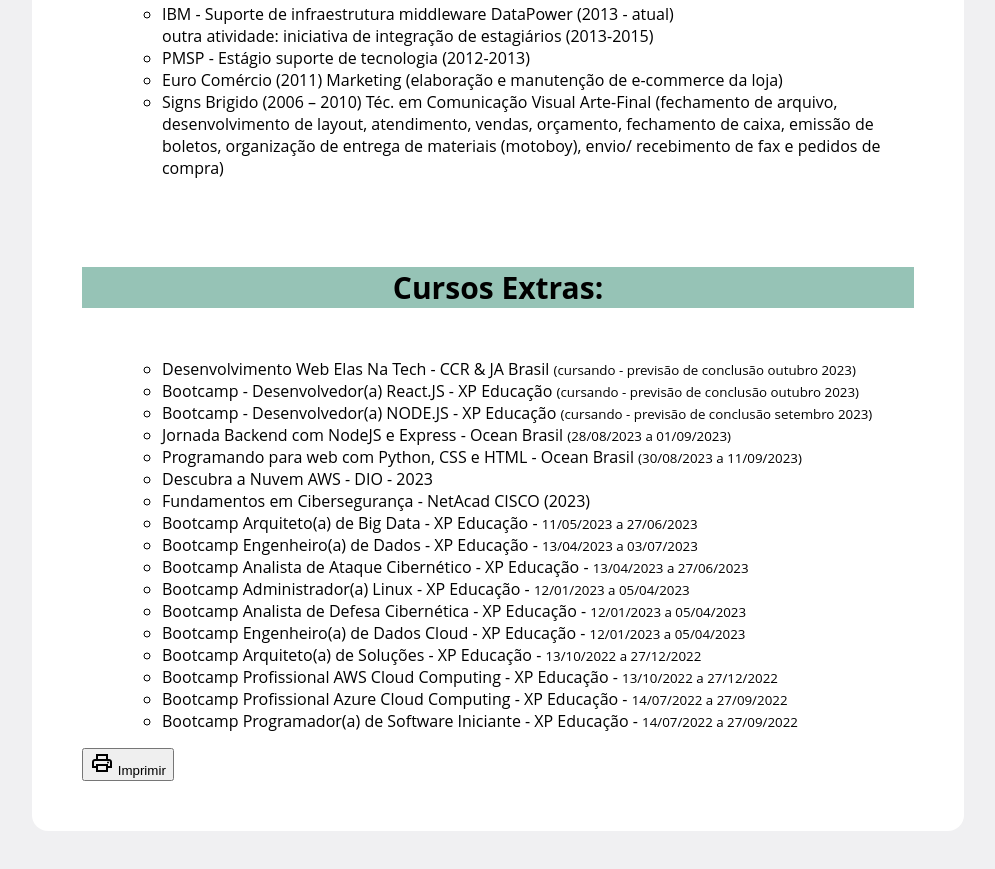
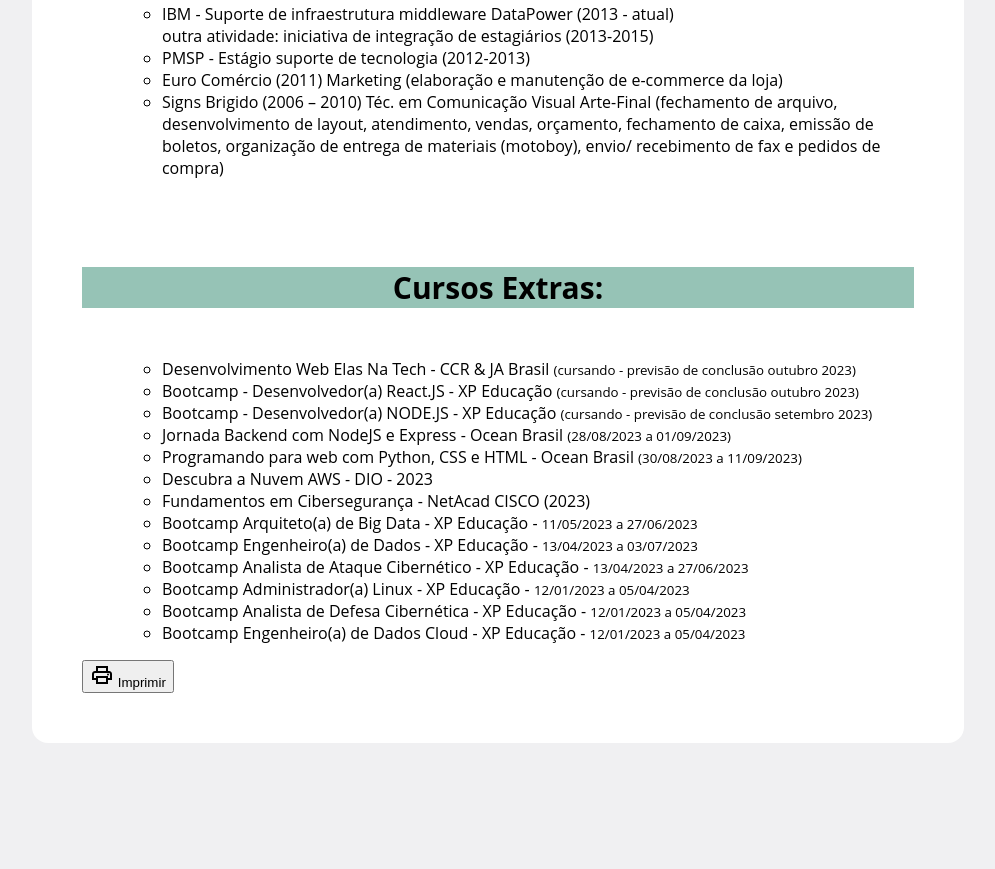
Before and after one commit to KarinPortfolio/curriculo, a plain HTML site: page index.html in a window 1280 px wide. Shown: the part 835-1704 px from the top of the page, without its empty margins (142-1137 px from the left). After the commit the page ends 1658 px from the top, so only its background shows below. Drawn offline with nearby package versions, Linux system fonts and the light colour scheme.

Commit message:
Update index.html

```diff
--- a/index.html
+++ b/index.html
@@ -68,10 +68,6 @@
         <li>Bootcamp Administrador(a) Linux - XP Educação - <small>12/01/2023 a 05/04/2023</small></li>
         <li>Bootcamp Analista de Defesa Cibernética - XP Educação - <small>12/01/2023 a 05/04/2023</small></li>
         <li>Bootcamp Engenheiro(a) de Dados Cloud - XP Educação - <small>12/01/2023 a 05/04/2023</small></li>
-        <li>Bootcamp Arquiteto(a) de Soluções - XP Educação - <small>13/10/2022 a 27/12/2022</small></li>
-        <li>Bootcamp Profissional AWS Cloud Computing - XP Educação - <small>13/10/2022 a 27/12/2022</small></li>
-        <li>Bootcamp Profissional Azure Cloud Computing - XP Educação - <small>14/07/2022 a 27/09/2022</small></li>
-        <li>Bootcamp Programador(a) de Software Iniciante - XP Educação - <small>14/07/2022 a 27/09/2022</small></li>
       </ul>
     </ol>
     </p>
```
